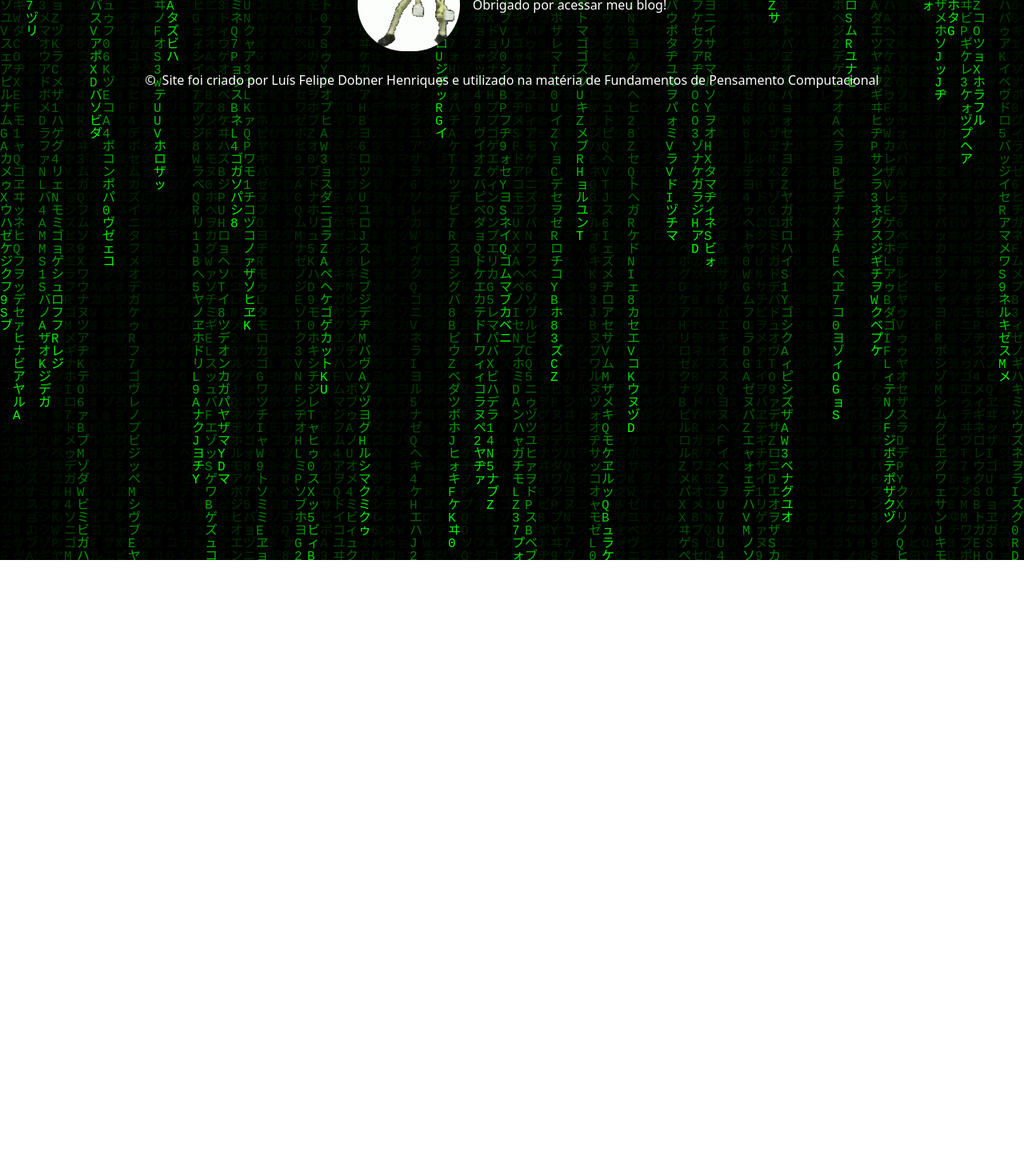
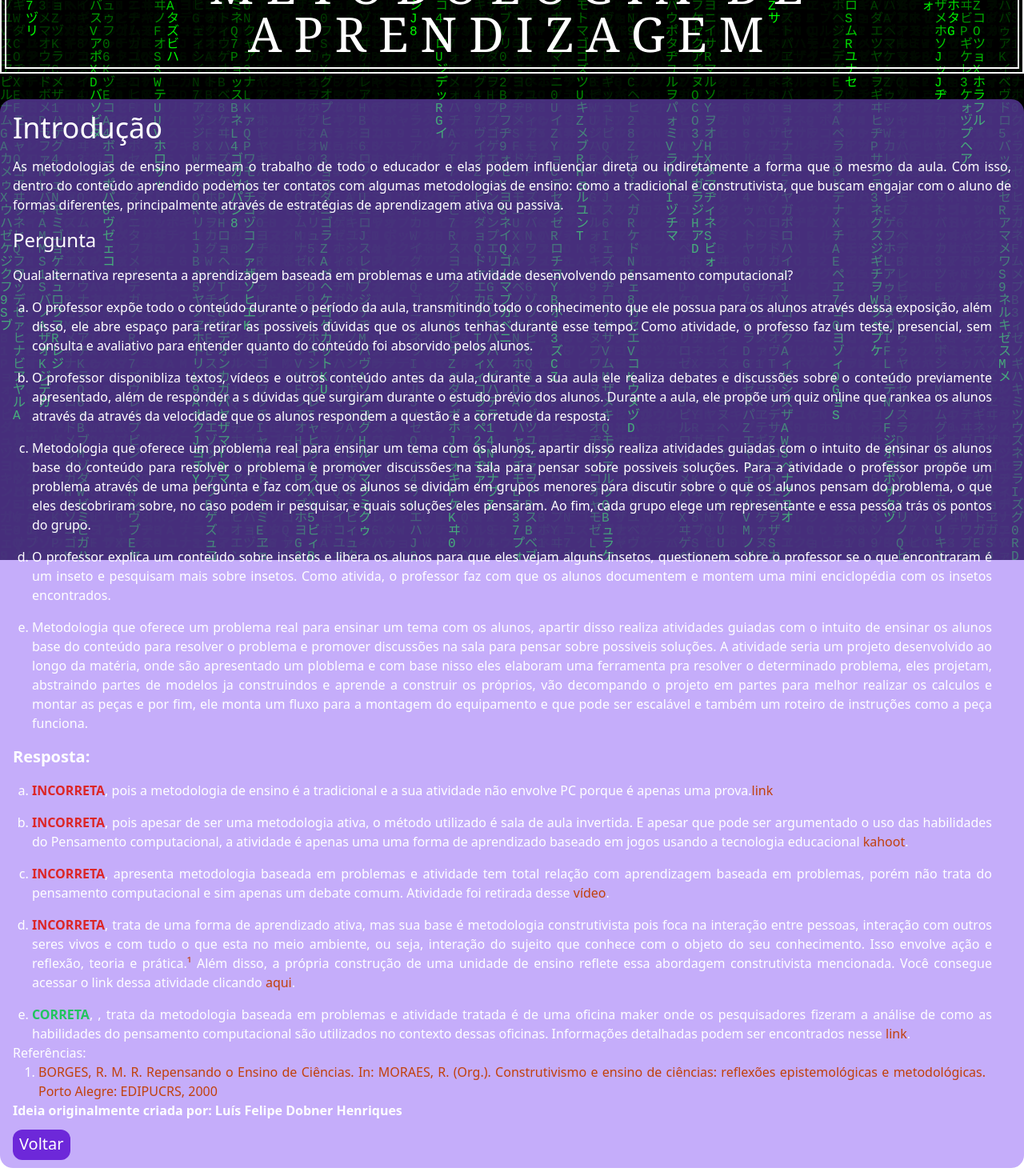
Before and after one commit to 4RandomProgrammer/BlogDePC, a SvelteKit app in the folder myapp/: page /Metodologias_de_aprendizado in a window 1280 px wide. Before the commit this address had no page. Shown: the part 100-1570 px from the top of the page at 80% size. Before the commit the page ends 800 px from the top, so only its background shows below. Built offline with nearby package versions, Linux system fonts and the light colour scheme.

Commit message:
novo questionário

```diff
--- a/myapp/src/routes/+page.svelte
+++ b/myapp/src/routes/+page.svelte
@@ -15,6 +15,9 @@
         <p class="text-xl font-mono">Veja os quizzes feitos até o momento</p>
         <img src="/images/maluquices.gif" alt="" >
     </div>
+    <div class="flex flex-col items-center justify-center">
+        <a class="text-purple-700 text-4xl font-bold hover:text-6xl hover:text-purple-900 transition-all" href="/Atividades_Plugadas">Atividades Plugadas</a>
+        <a class="text-purple-700 text-4xl font-bold hover:text-6xl hover:text-purple-900 transition-all" href="/Metodologias_de_aprendizado">Metodologia de Aprendizagem</a>
+    </div>
 
-    <a class="text-purple-700 text-4xl font-bold hover:text-6xl hover:text-purple-900 transition-all" href="/Atividades_Plugadas">Atividades Plugadas</a>
 </div>
--- /dev/null
+++ b/myapp/src/routes/Metodologias_de_aprendizado/+page.svelte
@@ -0,0 +1,81 @@
+<script>
+    import Header from "../../lib/components/Header.svelte";
+    import Button from "../../lib/components/Button.svelte";
+
+</script>
+<Header text={"Metodologia de Aprendizagem"}></Header>
+
+<!-- Introdução -->
+<div class="text-white p-4 text-justify bg-violet-500/50 mb-4 rounded-2xl">
+    <div class="">
+        <h2 class="text-4xl mb-4">
+            Introdução
+        </h2>
+
+        <p>
+            As metodologias de ensino permeam o trabalho de todo o educador e elas podem influenciar direta ou indiretamente a forma que o mesmo da aula. Com isso, dentro do conteúdo aprendido podemos ter contatos com algumas metodologias de ensino: como a tradicional e construtivista, que buscam engajar com o aluno de formas diferentes, principalmente através de estratégias de aprendizagem ativa ou passiva.
+        </p>
+    </div>
+
+    <!-- Enunciado e alternativas -->
+    <div class="my-4">
+        <h2 class="text-2xl mb-4">
+            Pergunta
+        </h2>
+        <p class="mb-4">Qual alternativa representa a aprendizagem baseada em problemas e uma atividade desenvolvendo pensamento computacional?</p>
+        <ul class="list-[lower-latin] px-6 space-y-4">
+            <li>
+                O professor expõe todo o conteúdo durante o período da aula, transmitindo todo o conhecimento que ele possua para os alunos através dessa exposição, além disso, ele abre espaço para retirar as possiveis dúvidas que os alunos tenhas durante esse tempo. Como atividade, o professo faz um teste, presencial, sem consulta e avaliativo para entender quanto do conteúdo foi absorvido pelos alunos.
+            </li>
+            <li>
+                O professor disponibliza textos, vídeos e outros conteúdo antes da aula, durante a sua aula ele realiza debates e discussões sobre o conteúdo previamente apresentado, além de responder a s dúvidas que surgiram durante o estudo prévio dos alunos. Durante a aula, ele propõe um quiz online que rankea os alunos através da através da velocidade que os alunos respondem a questão e a corretude da resposta.
+            </li>
+            <li>
+                Metodologia que oferece um problema real para ensinar um tema com os alunos, apartir disso realiza atividades guiadas com o intuito de ensinar os alunos base do conteúdo para resolver o problema e promover discussões na sala para pensar sobre possiveis soluções. Para a atividade o professor propõe um problema através de uma pergunta e faz com que os alunos se dividam em grupos menores para discutir sobre o que os alunos pensam do problema, o que eles descobriram sobre, no caso podem ir pesquisar, e quais soluções eles pensaram. Ao fim, cada grupo elege um representante e essa pessoa trás os pontos do grupo.
+
+            </li>
+
+            <li>
+                O professor explica um conteúdo sobre insetos e libera os alunos para que eles vejam alguns insetos, questionem sobre o professor se o que encontraram é um inseto e pesquisam mais sobre insetos. Como ativida, o professor faz com que os alunos documentem e montem uma mini enciclopédia com os insetos encontrados.
+            </li>
+
+            <li>
+                Metodologia que oferece um problema real para ensinar um tema com os alunos, apartir disso realiza atividades guiadas com o intuito de ensinar os alunos base do conteúdo para resolver o problema e promover discussões na sala para pensar sobre possiveis soluções. A atividade seria um projeto desenvolvido ao longo da matéria, onde são apresentado um ploblema e com base nisso eles elaboram uma ferramenta pra resolver o determinado problema, eles projetam, abstraindo partes de modelos ja construindos e aprende a construir os próprios, vão decompando o projeto em partes para melhor realizar os calculos e montar as peças e por fim, ele monta um fluxo para a montagem do equipamento e que pode ser escalável e também um roteiro de instruções como a peça funciona.
+            </li>
+        </ul>
+    </div>
+
+    <!-- Resposta -->
+    <div>
+        <h3 class="text-xl font-bold mb-4">Resposta:</h3>
+        <ul class="px-6 list-[lower-latin] space-y-4">
+            <li>
+                <span class="text-red-600 uppercase font-bold">incorreta</span>, pois a metodologia de ensino é a tradicional e a sua atividade não envolve PC porque é apenas uma prova.<a class="text-orange-700"  href="https://andersongarrote.itch.io/garibot">link</a>
+            </li>
+            <li>
+                <span class="text-red-600 uppercase font-bold">incorreta</span>, pois apesar de ser uma metodologia ativa, o método utilizado é sala de aula invertida. E apesar que pode ser argumentado o uso das habilidades do Pensamento computacional, a atividade é apenas uma uma forma de aprendizado baseado em jogos usando a tecnologia educacional <a class="text-orange-700" href="https://kahoot.it/">kahoot</a>.
+            </li>
+
+            <li>
+                <span class="text-red-600 uppercase font-bold">incorreta</span>, apresenta metodologia baseada em problemas e atividade tem total relação com aprendizagem baseada em problemas, porém não trata do pensamento computacional e sim apenas um debate comum. Atividade foi retirada desse <a class="text-orange-700" href="https://www.youtube.com/watch?v=LwznGzpR0iQ">vídeo</a>.
+            </li>
+            <li>
+                <span class="text-red-600 uppercase font-bold">incorreta</span>, trata de uma forma de aprendizado ativa, mas sua base é metodologia construtivista pois foca na interação entre pessoas, interação com outros seres vivos e com tudo o que esta no meio ambiente, ou seja, interação do sujeito que conhece com o objeto do seu conhecimento. Isso envolve ação e reflexão, teoria e prática.<a class="text-orange-700" href="#id1">¹</a> Além disso, a própria construção de uma unidade de ensino reflete essa abordagem construtivista mencionada. Você consegue acessar o link dessa atividade clicando <a class="text-orange-700" href="https://tede2.pucrs.br/tede2/bitstream/tede/3335/1/347014.pdf">aqui</a>.
+            </li>
+            <li>
+                <span class="text-green-500 uppercase font-bold">correta</span>, , trata da metodologia baseada em problemas e atividade tratada é de uma oficina maker onde os pesquisadores fizeram a análise de como as habilidades do pensamento computacional são utilizados no contexto dessas oficinas. Informações detalhadas podem ser encontrados nesse <a class="text-orange-700" href="https://sol.sbc.org.br/index.php/wie/article/view/16448/16289">link</a>.
+            </li>
+        </ul>
+    </div>
+
+    <!--Referencias -->
+    <div>
+        <p>Referências: </p>
+        <ul class="list-decimal px-8">
+            <li><a  id="id1" class="text-orange-700" href="https://books.google.com.br/books/about/Construtivismo_e_ensino_de_ci%C3%AAncias_ref.html?id=r-WM04D8mJkC&redir_esc=y">BORGES, R. M. R. Repensando o Ensino de Ciências. In: MORAES, R. (Org.). Construtivismo e ensino de ciências: reflexões epistemológicas e metodológicas. Porto Alegre: EDIPUCRS, 2000</a></li>
+        </ul>
+    </div>
+
+    <p class="font-bold mb-4">Ideia originalmente criada por: Luís Felipe Dobner Henriques</p>
+    <Button/>
+</div>
```
